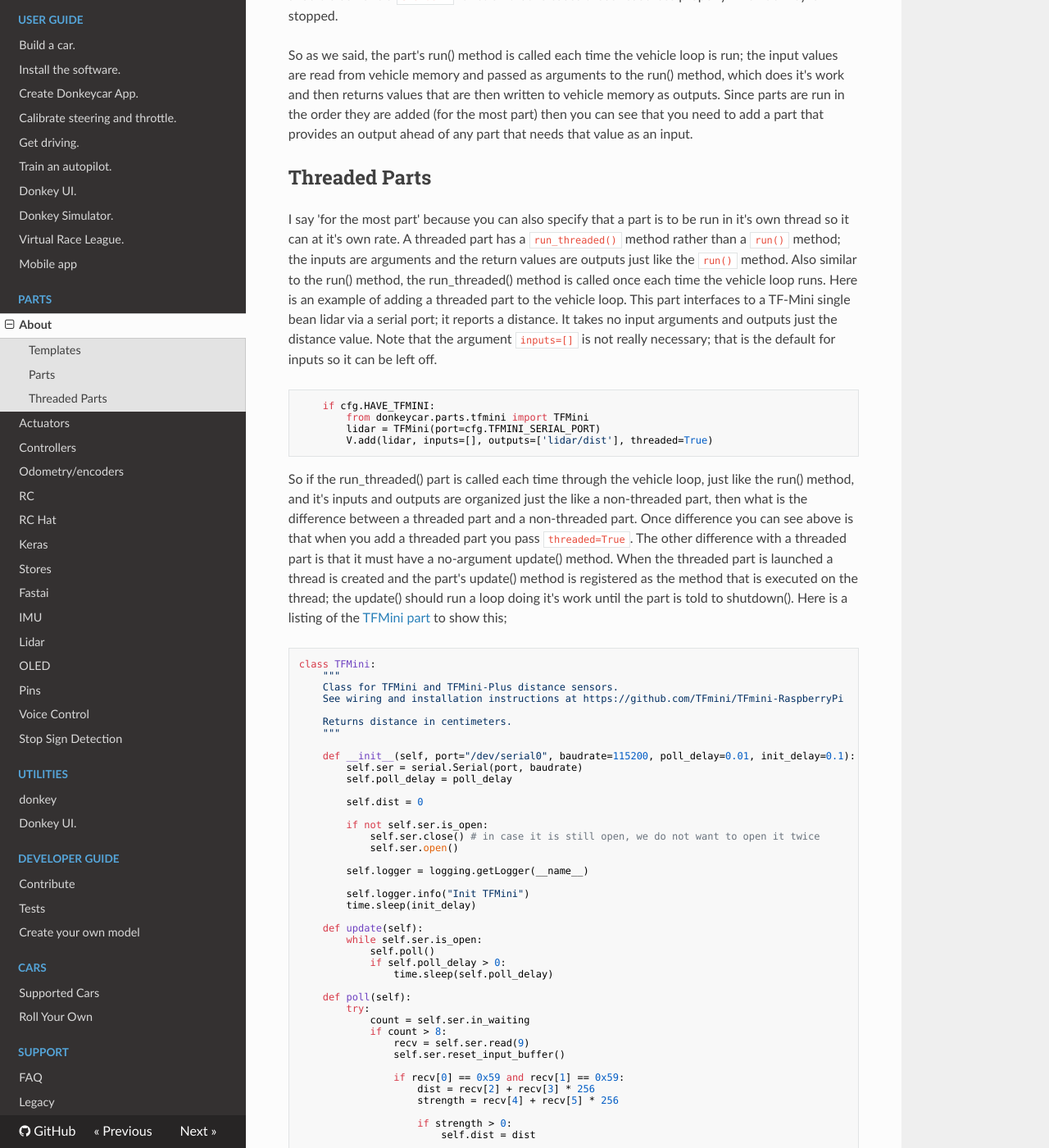
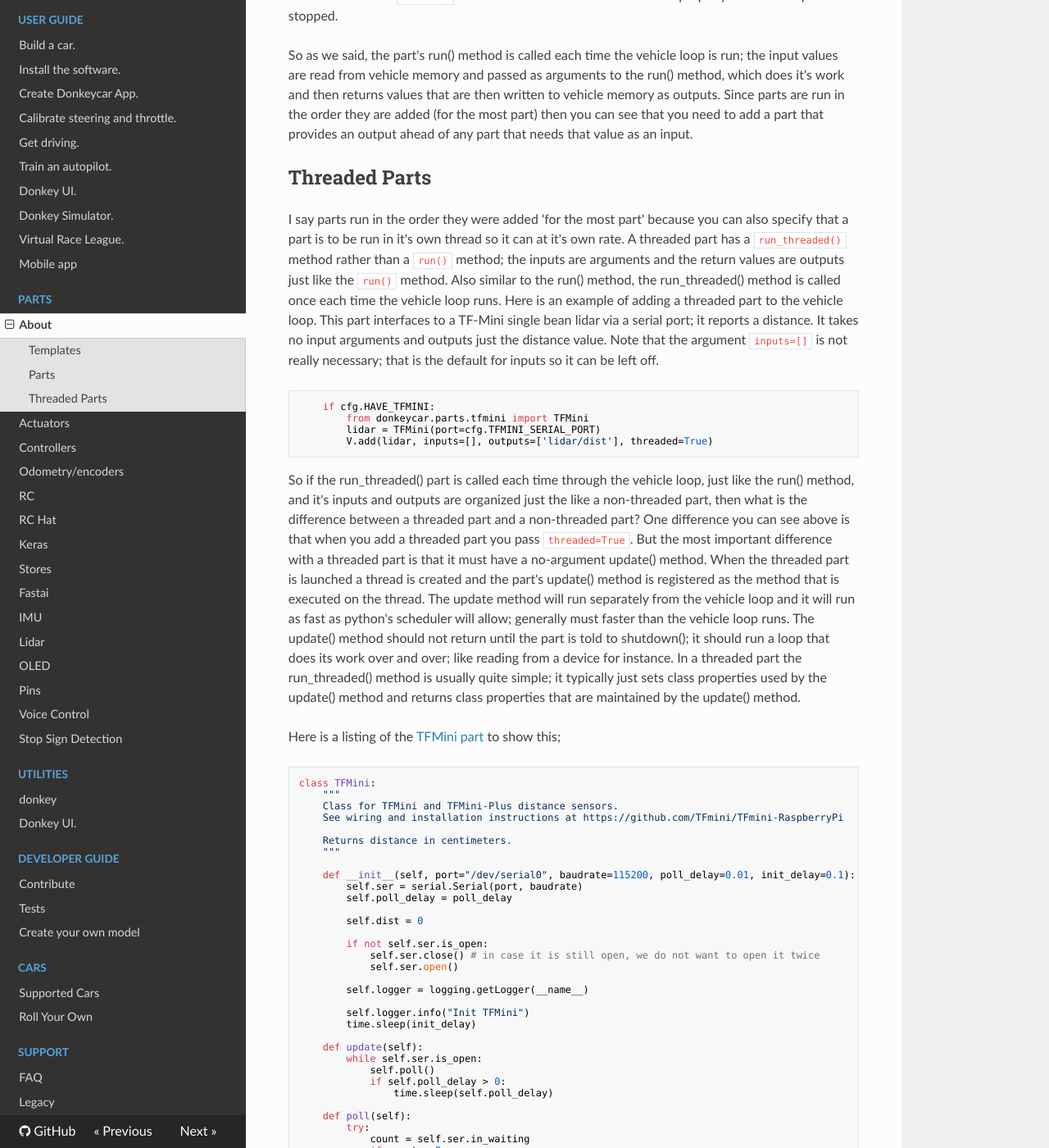
Before and after one commit to autorope/donkeydocs, an MkDocs documentation site: the page built from docs/parts/about.md, in a window 1280 px wide and 1400 px high, scrolled down 4119 px. Shown: the whole window at 82% size. Built offline with MkDocs 1.6.1, drawn with Linux system fonts in a browser that asks for light colours; nearby versions of some CDN libraries.

Commit message:
Update about.md

````diff
--- a/docs/parts/about.md
+++ b/docs/parts/about.md
@@ -127,7 +127,7 @@ So as we said, the part's run() method is called each time the vehicle loop is r
 
 ## Threaded Parts
 
-I say 'for the most part' because you can also specify that a part is to be run in it's own thread so it can at it's own rate.  A threaded part has a `run_threaded()` method rather than a `run()` method; the inputs are arguments and the return values are outputs just like the `run()` method.  Also similar to the run() method, the run_threaded() method is called once each time the vehicle loop runs.  Here is an example of adding a threaded part to the vehicle loop.  This part interfaces to a TF-Mini single bean lidar via a serial port; it reports a distance.  It takes no input arguments and outputs just the distance value.  Note that the argument `inputs=[]` is not really necessary; that is the default for inputs so it can be left off.
+I say parts run in the order they were added 'for the most part' because you can also specify that a part is to be run in it's own thread so it can at it's own rate.  A threaded part has a `run_threaded()` method rather than a `run()` method; the inputs are arguments and the return values are outputs just like the `run()` method.  Also similar to the run() method, the run_threaded() method is called once each time the vehicle loop runs.  Here is an example of adding a threaded part to the vehicle loop.  This part interfaces to a TF-Mini single bean lidar via a serial port; it reports a distance.  It takes no input arguments and outputs just the distance value.  Note that the argument `inputs=[]` is not really necessary; that is the default for inputs so it can be left off.
 
 ```python
     if cfg.HAVE_TFMINI:
@@ -136,7 +136,9 @@ I say 'for the most part' because you can also specify that a part is to be run
         V.add(lidar, inputs=[], outputs=['lidar/dist'], threaded=True)
 ```
 
-So if the run_threaded() part is called each time through the vehicle loop, just like the run() method, and it's inputs and outputs are organized just the like a non-threaded part, then what is the difference between a threaded part and a non-threaded part.  Once difference you can see above is that when you add a threaded part you pass `threaded=True`.  The other difference with a threaded part is that it must have a no-argument update() method.  When the threaded part is launched a thread is created and the part's update() method is registered as the method that is executed on the thread; the update() should run a loop doing it's work until the part is told to shutdown().  Here is a listing of the [TFMini part](https://github.com/autorope/donkeycar/blob/main/donkeycar/parts/tfmini.py) to show this;
+So if the run_threaded() part is called each time through the vehicle loop, just like the run() method, and it's inputs and outputs are organized just the like a non-threaded part, then what is the difference between a threaded part and a non-threaded part?  One difference you can see above is that when you add a threaded part you pass `threaded=True`.  But the most important difference with a threaded part is that it must have a no-argument update() method.  When the threaded part is launched a thread is created and the part's update() method is registered as the method that is executed on the thread.  The update method will run separately from the vehicle loop and it will run as fast as python's scheduler will allow; generally must faster than the vehicle loop runs.  The update() method should not return until the part is told to shutdown(); it should run a loop that does its work over and over; like reading from a device for instance. In a threaded part the run_threaded() method is usually quite simple; it typically just sets class properties used by the update() method and returns class properties that are maintained by the update() method.
+
+Here is a listing of the [TFMini part](https://github.com/autorope/donkeycar/blob/main/donkeycar/parts/tfmini.py) to show this;
 
 ```python
 class TFMini:
````
